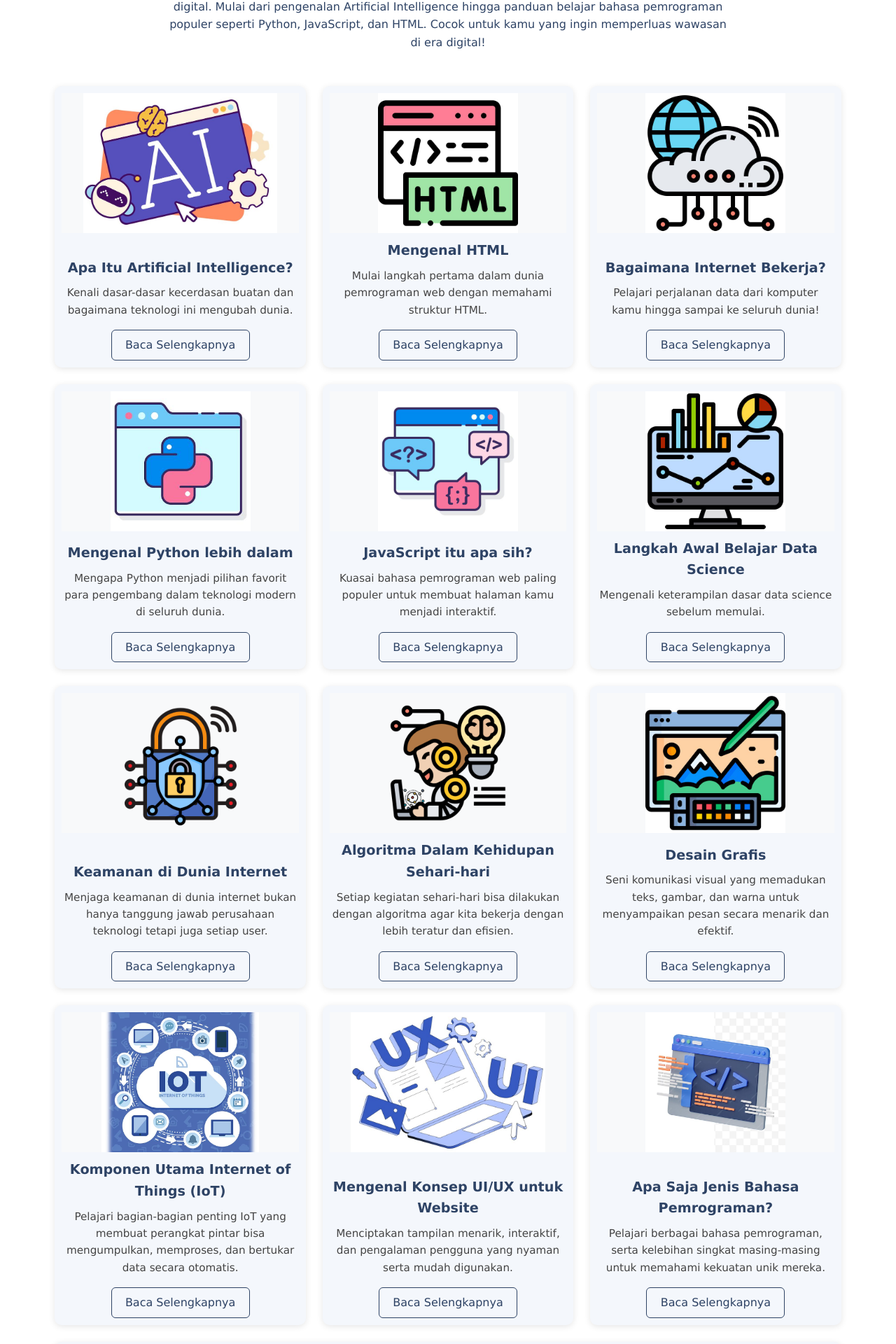
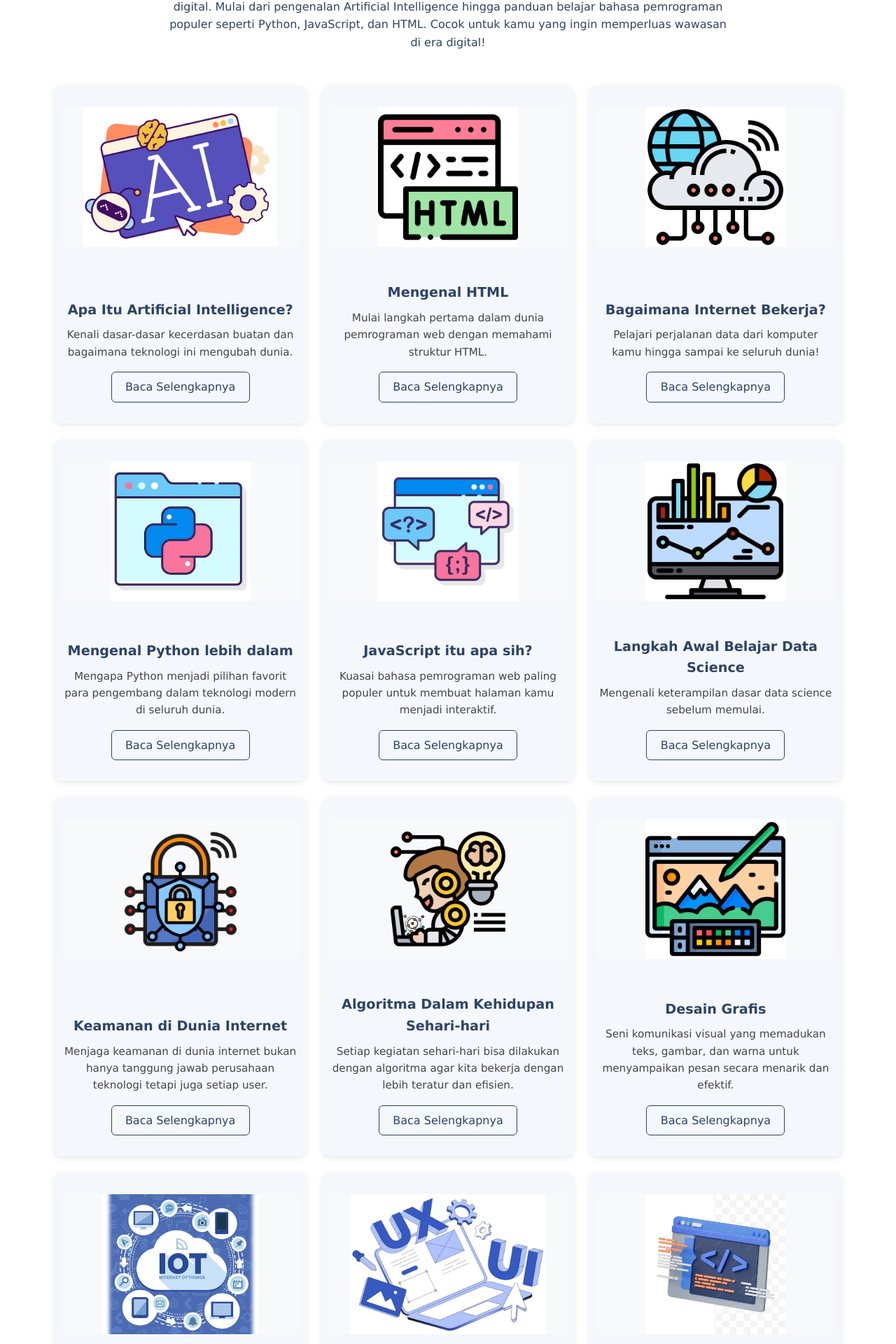
Before and after one commit to irmatiara/web-react, a React (Vite) app: page /artikel in a window 1280 px wide. Shown: the part 250-2170 px from the top of the page at 70% size. Built offline with nearby package versions, Linux system fonts and the light colour scheme.

Commit message:
perbaikan responsif

```diff
--- a/src/App.css
+++ b/src/App.css
@@ -21,16 +21,7 @@ body {
 	text-align: left;
 }
 
-.hero h1 {
-	font-size: 2.5rem;
-	font-weight: 700;
-	margin-bottom: 1rem;
-}
 
-.hero p {
-	font-size: 1.1rem;
-	margin-bottom: 1.5rem;
-}
 
 .btn-primary {
 	background: #F3D58D;
@@ -146,47 +137,6 @@ body {
 	color: #F3D58D;
 }
 
-.footer {
-	background: #0f0f0f;
-	color: #f0f0f0;
-	text-align: center;
-	padding: 1rem 0;
-}
-
-.btnKembali {
-	display: inline-block;
-	background-color: #F3D58D;
-	color: #2E4365;
-	padding: 0.7rem 1.5rem;
-	border-radius: 8px;
-	text-decoration: none;
-	transition: 0.3s;
-}
-
-.btnKembali:hover {
-	background-color: #2E4365;
-	color: #F3D58D;
-}
-
-.materi-container {
-	max-width: 900px;
-	margin: 2rem auto;
-	padding: 2rem;
-	background-color: #f8f9fa;
-	border-radius: 12px;
-	box-shadow: 0 4px 15px rgba(0, 0, 0, 0.1);
-}
-
-.materi-container h2 {
-	margin-bottom: 1rem;
-	border-bottom: 2px solid #F3D58D;
-}
-
-.materi-container p {
-	text-align: justify;
-	margin-bottom: 1.2rem;
-}
-
 @media (max-width: 900px) {
 	.card {
 		flex: 1 1 calc(50% - 1.5rem);
@@ -197,27 +147,4 @@ body {
 	.card {
 		flex: 1 1 100%;
 	}
-
-	.materi-container {
-		padding: 1rem;
-	}
-}teri-container p {
-	text-align: justify;
-	margin-bottom: 1.2rem;
 }
-
-@media (max-width: 900px) {
-	.card {
-		flex: 1 1 calc(50% - 1.5rem);
-	}
-}
-
-@media (max-width: 600px) {
-	.card {
-		flex: 1 1 100%;
-	}
-
-	.materi-container {
-		padding: 1rem;
-	}
-}
--- a/src/artikel.jsx
+++ b/src/artikel.jsx
@@ -15,104 +15,104 @@ function Artikel() {
         </p>
         <div className="card-grid">
           <div className="card">
-            <img src="assets/ai (2).jfif" alt="Apa Itu Artificial Intelligence?" />
-            <div className="card-body">
+            <img className="my-5" src="assets/ai (2).jfif" alt="Apa Itu Artificial Intelligence?" />
+            <div className="card-body my-5">
               <h3>Apa Itu Artificial Intelligence?</h3>
               <p>Kenali dasar-dasar kecerdasan buatan dan bagaimana teknologi ini mengubah dunia.</p>
               <Link to="/ai" className="btn-outline">Baca Selengkapnya</Link>
             </div>
           </div>
           <div className="card">
-            <img src="assets/html.jfif" alt="Mengenal HTML" />
-            <div className="card-body">
+            <img className="my-5" src="assets/html.jfif" alt="Mengenal HTML" />
+            <div className="card-body my-5">
               <h3>Mengenal HTML</h3>
               <p>Mulai langkah pertama dalam dunia pemrograman web dengan memahami struktur HTML.</p>
               <Link to="/html" className="btn-outline">Baca Selengkapnya</Link>
             </div>
           </div>
           <div className="card">
-            <img src="assets/internet.jfif" alt="Bagaimana Internet Bekerja?" />
-            <div className="card-body">
+            <img className="my-5" src="assets/internet.jfif" alt="Bagaimana Internet Bekerja?" />
+            <div className="card-body my-5">
               <h3>Bagaimana Internet Bekerja?</h3>
               <p>Pelajari perjalanan data dari komputer kamu hingga sampai ke seluruh dunia!</p>
               <Link to="/internet" className="btn-outline">Baca Selengkapnya</Link>
             </div>
           </div>
           <div className="card">
-            <img src="assets/py.jfif" alt="Mengenal Python lebih dalam" />
-            <div className="card-body">
+            <img className="my-5" src="assets/py.jfif" alt="Mengenal Python lebih dalam" />
+            <div className="card-body my-5">
               <h3>Mengenal Python lebih dalam</h3>
               <p>Mengapa Python menjadi pilihan favorit para pengembang dalam teknologi modern di seluruh dunia.</p>
               <Link to="/notfound" className="btn-outline">Baca Selengkapnya</Link>
             </div>
           </div>
           <div className="card">
-            <img src="assets/java.jfif" alt="JavaScript itu apa sih?" />
-            <div className="card-body">
+            <img className="my-5" src="assets/java.jfif" alt="JavaScript itu apa sih?" />
+            <div className="card-body my-5">
               <h3>JavaScript itu apa sih?</h3>
               <p>Kuasai bahasa pemrograman web paling populer untuk membuat halaman kamu menjadi interaktif.</p>
               <Link to="/notfound" className="btn-outline">Baca Selengkapnya</Link>
             </div>
           </div>
           <div className="card">
-            <img src="assets/dtsains.jfif" alt="Langkah Awal Belajar Data Science" />
-            <div className="card-body">
+            <img className="my-5" src="assets/dtsains.jfif" alt="Langkah Awal Belajar Data Science" />
+            <div className="card-body my-5">
               <h3>Langkah Awal Belajar Data Science</h3>
               <p>Mengenali keterampilan dasar data science sebelum memulai.</p>
               <Link to="/notfound" className="btn-outline">Baca Selengkapnya</Link>
             </div>
           </div>
           <div className="card">
-            <img src="assets/cyberinternet.jfif" alt="Keamanan di Dunia Internet" />
-            <div className="card-body">
+            <img className="my-5" src="assets/cyberinternet.jfif" alt="Keamanan di Dunia Internet" />
+            <div className="card-body my-5">
               <h3>Keamanan di Dunia Internet</h3>
               <p>Menjaga keamanan di dunia internet bukan hanya tanggung jawab perusahaan teknologi tetapi juga setiap user.</p>
               <Link to="/notfound" className="btn-outline">Baca Selengkapnya</Link>
             </div>
           </div>
           <div className="card">
-            <img src="assets/algoritma.jfif" alt="Algoritma Dalam Kehidupan Sehari-hari" />
-            <div className="card-body">
+            <img className="my-5" src="assets/algoritma.jfif" alt="Algoritma Dalam Kehidupan Sehari-hari" />
+            <div className="card-body my-5">
               <h3>Algoritma Dalam Kehidupan Sehari-hari</h3>
               <p>Setiap kegiatan sehari-hari bisa dilakukan dengan algoritma agar kita bekerja dengan lebih teratur dan efisien.</p>
               <Link to="/notfound" className="btn-outline">Baca Selengkapnya</Link>
             </div>
           </div>
           <div className="card">
-            <img src="assets/desain.jfif" alt="Desain Grafis" />
-            <div className="card-body">
+            <img className="my-5" src="assets/desain.jfif" alt="Desain Grafis" />
+            <div className="card-body my-5">
               <h3>Desain Grafis</h3>
               <p>Seni komunikasi visual yang memadukan teks, gambar, dan warna untuk menyampaikan pesan secara menarik dan efektif.</p>
               <Link to="/notfound" className="btn-outline">Baca Selengkapnya</Link>
             </div>
           </div>
           <div className="card">
-            <img src="assets/IOT.jfif" alt="Komponen Utama IoT" />
-            <div className="card-body">
+            <img className="my-5" src="assets/IOT.jfif" alt="Komponen Utama IoT" />
+            <div className="card-body my-5">
               <h3>Komponen Utama Internet of Things (IoT)</h3>
               <p>Pelajari bagian-bagian penting IoT yang membuat perangkat pintar bisa mengumpulkan, memproses, dan bertukar data secara otomatis.</p>
               <Link to="/notfound" className="btn-outline">Baca Selengkapnya</Link>
             </div>
           </div>
           <div className="card">
-            <img src="assets/uiux.jfif" alt="Mengenal UI/UX" />
-            <div className="card-body">
+            <img className="my-5" src="assets/uiux.jfif" alt="Mengenal UI/UX" />
+            <div className="card-body my-5">
               <h3>Mengenal Konsep UI/UX untuk Website</h3>
               <p>Menciptakan tampilan menarik, interaktif, dan pengalaman pengguna yang nyaman serta mudah digunakan.</p>
               <Link to="/notfound" className="btn-outline">Baca Selengkapnya</Link>
             </div>
           </div>
           <div className="card">
-            <img src="assets/program.jfif" alt="Jenis Bahasa Pemrograman" />
-            <div className="card-body">
+            <img className="my-5" src="assets/program.jfif" alt="Jenis Bahasa Pemrograman" />
+            <div className="card-body my-5">
               <h3>Apa Saja Jenis Bahasa Pemrograman?</h3>
               <p>Pelajari berbagai bahasa pemrograman, serta kelebihan singkat masing-masing untuk memahami kekuatan unik mereka.</p>
               <Link to="/notfound" className="btn-outline">Baca Selengkapnya</Link>
             </div>
           </div>
           <div className="card">
-            <img src="assets/web.jfif" alt="Perjalanan Website" />
-            <div className="card-body">
+            <img className="my-5" src="assets/web.jfif" alt="Perjalanan Website" />
+            <div className="card-body my-5">
               <h3>Perjalanan Awal Mula Website</h3>
               <p>Menelusuri sejarah lahirnya web hingga berkembang menjadi dunia digital luas yang menghubungkan manusia di seluruh dunia.</p>
               <Link to="/notfound" className="btn-outline">Baca Selengkapnya</Link>
--- a/src/components/ArtikelPopuler.jsx
+++ b/src/components/ArtikelPopuler.jsx
@@ -3,19 +3,19 @@ import { Link } from 'react-router-dom'
 function ArtikelPopuler({ artikel }) {
 	return (
 		<section id="artikel" className="py-16 px-4 text-center">
-			<h2 className='text-center' style={{ paddingBottom: 30 }}>Artikel Populer</h2>
-			<div className="card-grid">
+			<h2 className='text-center pb-8 text-3xl font-bold'>Artikel Populer</h2>
+			<div className="flex flex-wrap justify-center gap-6 w-[90%] mx-auto">
 				{artikel.map((art, index) => (
-					<div className="card" key={index}>
-						<img src={art.image} alt={art.title} />
-						<div className="card-body">
-							<h3>{art.title}</h3>
-							<p>{art.description}</p>
-							<Link to={art.link} className="btn-outline">Baca Selengkapnya</Link>
+					<div className="w-full md:w-[calc(50%-1.5rem)] lg:w-[calc(33.333%-1.5rem)] bg-[#f4f7fc] rounded-lg shadow-md overflow-hidden transition-transform duration-300 p-2.5 flex flex-col justify-between" key={index}>
+						<img src={art.image} alt={art.title} className="w-full h-[200px] object-contain bg-[#f8f9fa] mt-5" />
+						<div className="flex flex-col justify-between my-5">
+							<h3 className="mb-2 text-lg font-bold mt-2.5">{art.title}</h3>
+							<p className="text-base mb-4 text-[#444]">{art.description}</p>
+							<Link to={art.link} className="border border-[#2E4365] text-[#2E4365] py-2 px-4 rounded-md no-underline self-center mt-auto hover:bg-[#2E4365] hover:text-[#F3D58D]">Baca Selengkapnya</Link>
 						</div>
 					</div>
 				))}
-				<Link to="/artikel" className="btn-outline" style={{ marginLeft: 'auto', display: 'block', width: 'fit-content' }}>Artikel Lainnya</Link>
+				<Link to="/artikel" className="border border-[#2E4365] text-[#2E4365] py-2 px-4 rounded-md no-underline self-center mt-auto hover:bg-[#2E4365] hover:text-[#F3D58D] ml-auto block w-fit">Artikel Lainnya</Link>
 			</div>
 		</section>
 	)
--- a/src/components/Footer.jsx
+++ b/src/components/Footer.jsx
@@ -1,6 +1,6 @@
 function Footer() {
 	return (
-		<footer className="footer">
+		<footer className="bg-[#0f0f0f] text-[#f0f0f0] text-center py-4">
 			<p>© 2025 ThinkLyttleStars.</p>
 		</footer>
 	)
--- a/src/index.jsx
+++ b/src/index.jsx
@@ -24,11 +24,11 @@ function Home() {
 	return (
 		<>
 			<Navbar />
-			<section className="hero">
-				<img src="/assets/1.png" alt="" />
-				<div className="hero-content">
-					<h1>Belajar Teknologi Jadi Mudah</h1>
-					<p>
+			<section className="bg-[#f5ecde] flex flex-col md:flex-row items-center justify-center p-8 md:p-40 text-center md:text-left min-h-[50vh] md:h-[60vh]">
+				<img src="/assets/1.png" alt="" className="w-full md:w-1/2 max-w-[400px] mb-8 md:mb-0 md:me-8" />
+				<div className="w-full md:w-1/2 max-w-[600px]">
+					<h1 className="text-[2.5rem] font-bold mb-4">Belajar Teknologi Jadi Mudah</h1>
+					<p className="text-[1.1rem] mb-6">
 						ThinkLyttleStars adalah ruang belajar yang sederhana dan ramah,
 						di mana setiap artikel membantu kamu memahami dunia digital
 						dengan cara yang ringan. Nggak perlu waktu lama, cukup luangkan
```
Also changed, not shown: src/components/Kontak.jsx (+10 -10 lines).
